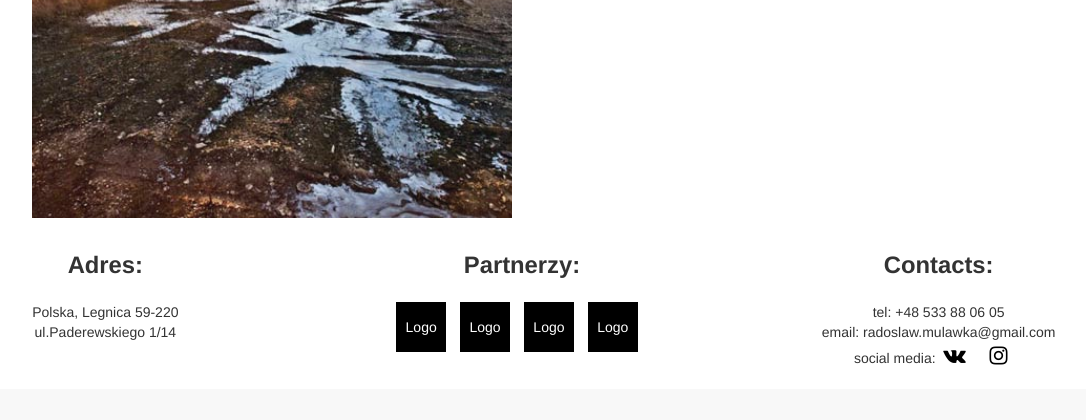
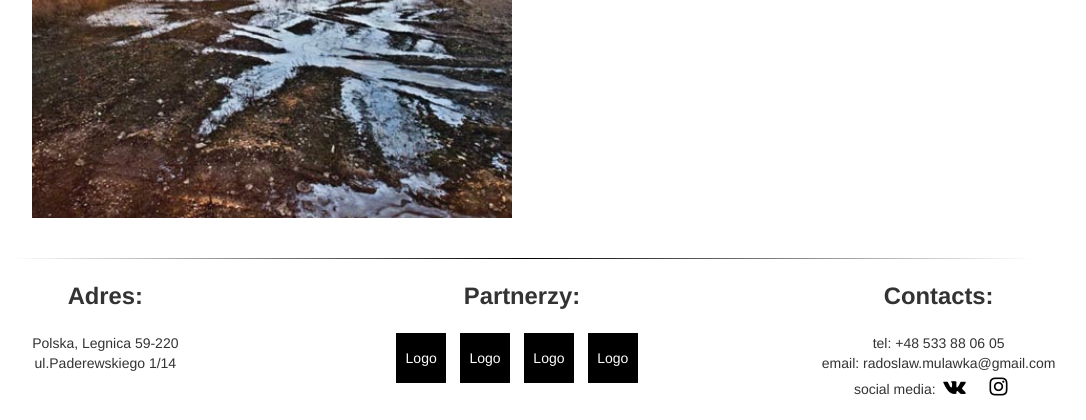
Before and after one commit to Radoslaw-Mulawka/Gardening, a PHP site: page /gallery.html in a window 1280 px wide. Shown: the part 1406-1826 px from the top of the page, without its empty margins (118-1204 px from the left). Before the commit the page ends 1771 px from the top, so only its background shows below. Run offline with PHP 8.4, Linux system fonts and the light colour scheme; some libraries are stand-ins or nearby versions.

Commit message:
Added footer line with linear gradient ( but another class )

```diff
--- a/gallery.html
+++ b/gallery.html
@@ -149,6 +149,7 @@
                         </figcaption>
                     </figure>
                     </a>
+
            </div>
 
                    <!--  <a href="images/img1.jpg" >
@@ -193,7 +194,11 @@
 
 
     <!-- FOOTER SECTION -->
+        <div class="clearfix"></div>
+        <div class="center-line-footer"></div>
+        <div class="clearfix"></div>
         <footer class="col-xs-12 ">   <!-- footer navbar-fixed-bottom  -->
+
             <div class="adres  col-md-4  col-md-offset-0 col-xs-8 col-xs-offset-2  text-center">
                 <strong>Adres:</strong><br><br>
                 Polska, Legnica 59-220<br>
--- a/style/_aboutUs.scss
+++ b/style/_aboutUs.scss
@@ -8,7 +8,7 @@
       p {
         margin-bottom:0;
         text-indent: 20px;
-        // justify-content: justify;
+
       }
    }
    .logo-block{
--- a/style/_footer.scss
+++ b/style/_footer.scss
@@ -33,3 +33,13 @@ footer {
       }
   }
 }
+
+
+.center-line-footer{
+  width:80%;
+  height:1px;
+  margin:0 auto;
+  margin-top:30px;
+
+  background-image: linear-gradient(to right, white, black, white);
+}
--- a/style/style.css
+++ b/style/style.css
@@ -248,6 +248,14 @@ footer .footer-contacts i {
   text-align: center;
 }
 
+.center-line-footer {
+  width: 80%;
+  height: 1px;
+  margin: 0 auto;
+  margin-top: 30px;
+  background-image: linear-gradient(to right, white, black, white);
+}
+
 .gallery-container {
   margin-top: 100px;
 }
```
Also changed, not shown: 1 other file.
